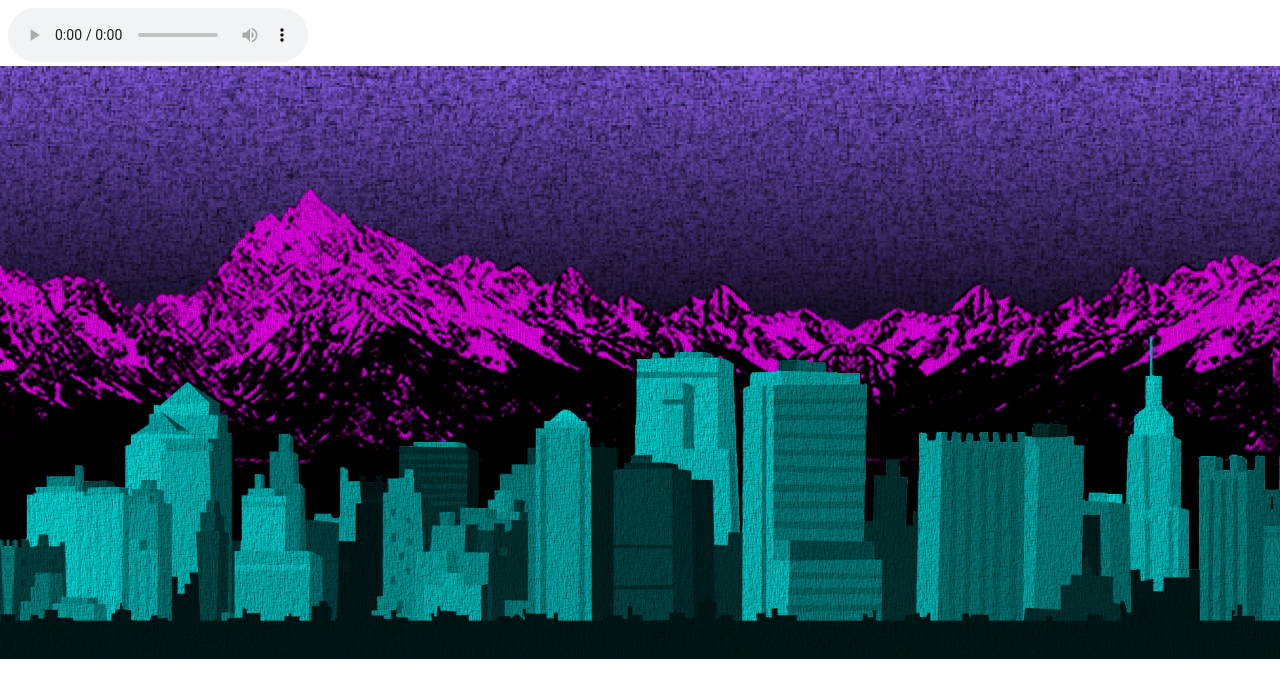
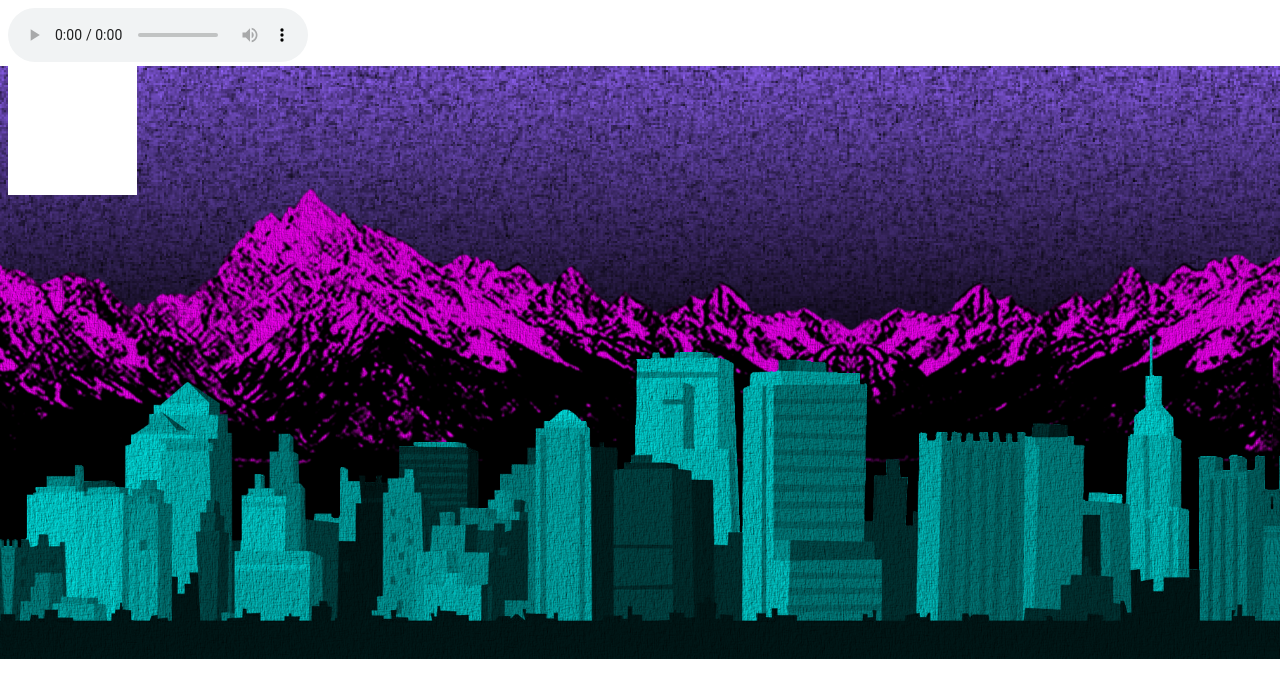
Before and after one commit to mattsteffey/Denver-Defenders, a plain HTML site: page index.html in a window 1280 px wide. Shown: the top 698 px of the page. Drawn offline with nearby package versions, Linux system fonts and the light colour scheme.

Commit message:
placeholder player

```diff
--- a/app.js
+++ b/app.js
@@ -10,7 +10,14 @@ function numberGenerated() {
 }
 
 
-//This places the debris on the right side of the screen
+//This controls player 1
+$(document).keypress(function(a) {
+    if(a.keyCode == 97)
+	$(".playerplaceholder").animate({marginTop: "+=3%"}, -200);
+
+});
+
+
 
 
 
--- a/index.html
+++ b/index.html
@@ -12,14 +12,28 @@
   <source src="gamemusic.mp3" type="audio/mpeg">
 </audio>
 
-
 <div class="container">
  	<img class="gradientfirst" src="./gameimages/backgrounds/gradientflip.png"/><img class="gradient" src="./gameimages/backgrounds/gradient.png"/><img class="gradientflip" src="./gameimages/backgrounds/gradientflip.png"/>
 
   	<img class="mountainsfirst" src="./gameimages/backgrounds/mountainsflip.png"/><img class="mountains" src="./gameimages/backgrounds/mountains.png"/><img class="mountainsflip" src="./gameimages/backgrounds/mountainsflip.png"/>
 
   	<img class="skylinefirst" src="./gameimages/backgrounds/skylineflip.png"/><img class="skyline" src="./gameimages/backgrounds/skyline.png"/><img class="skylineflip" src="./gameimages/backgrounds/skylineflip.png"/>
+
+  	<img class="playerplaceholder" src="./gameimages/playerplaceholder.png"></img>
 </div>
+
+
+
+
+
+
+
+
+
+
+
+
+
 
 
 
--- a/style.css
+++ b/style.css
@@ -1,10 +1,9 @@
 .container {
-
   position: relative;
+  z-index: 0;
   top: 0;
   left: 0;
 }
-
 
 .gradient {
   position: absolute;
@@ -130,3 +129,12 @@
     1% {margin-left: -100%;}
     100% {margin-left: -100%;}
 }
+
+
+
+.playerplaceholder {
+  position: absolute;
+  top: 0;
+  left: 0;
+  z-index: 1;
+}
```
Also changed, not shown: gameimages/playerplaceholder.png (added).
